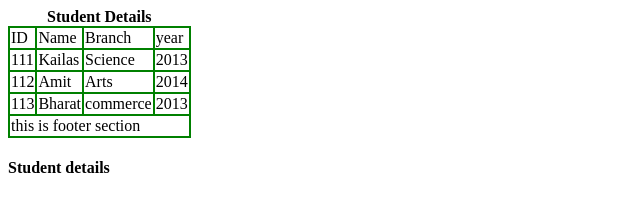
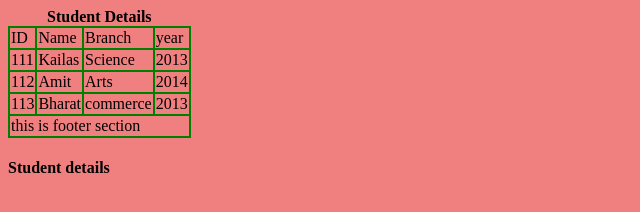
Before and after one commit to kailaskg/User_Management, a plain HTML site: page Table.html in a window 1280 px wide. Shown: the whole page, without its empty margins (0-640 px from the left). Drawn offline with Linux system fonts and the light colour scheme.

```diff
--- /dev/null
+++ b/CSS/styles.css
@@ -0,0 +1,3 @@
+body{
+    background-color: lightcoral;
+}
--- a/Table.html
+++ b/Table.html
@@ -4,6 +4,7 @@
     <meta charset="UTF-8">
     <meta name="viewport" content="width=device-width, initial-scale=1.0">
     <title>Document</title>
+    <link rel="stylesheet" href="./CSS/styles.css">
 
     <style>
         table ,td, th{
```
